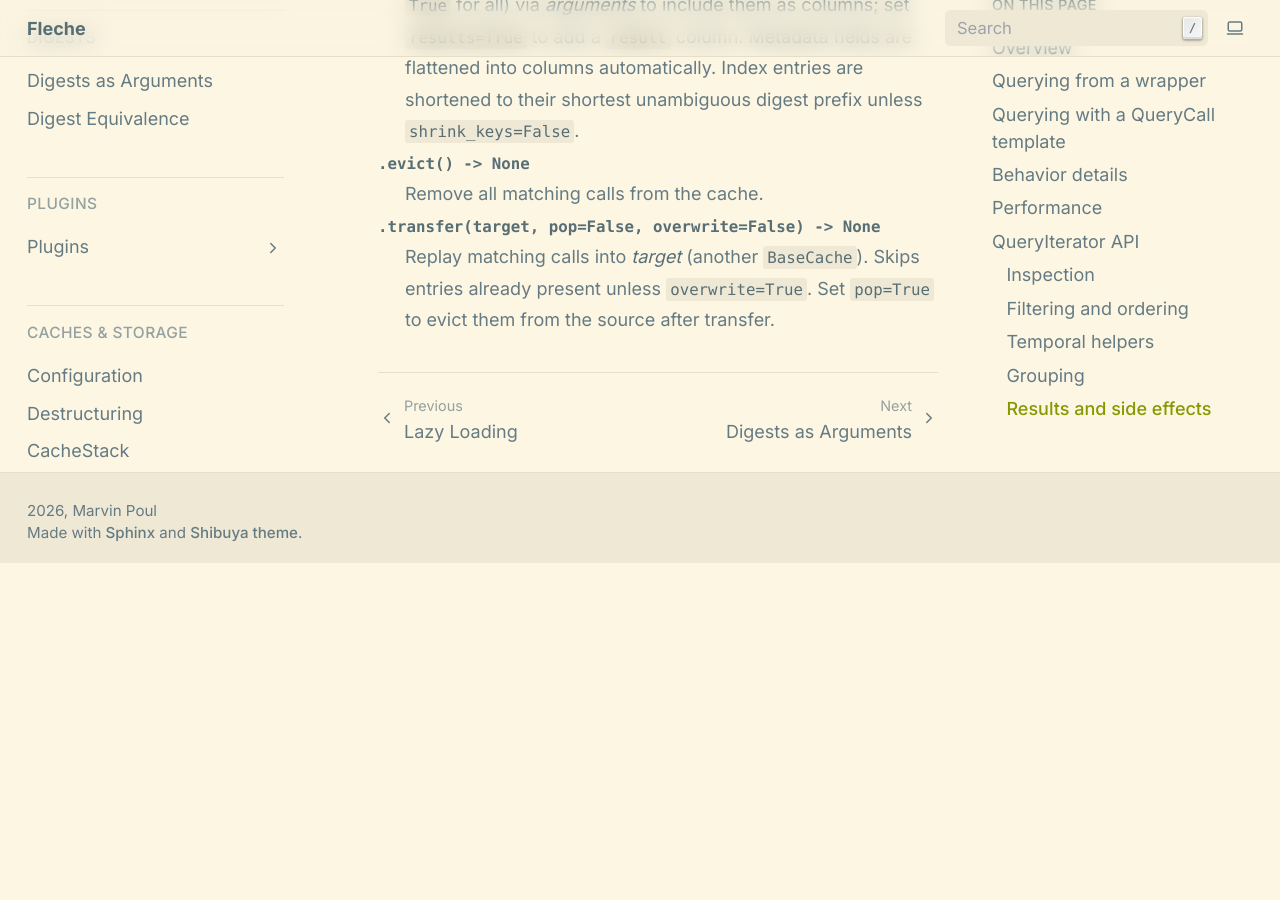
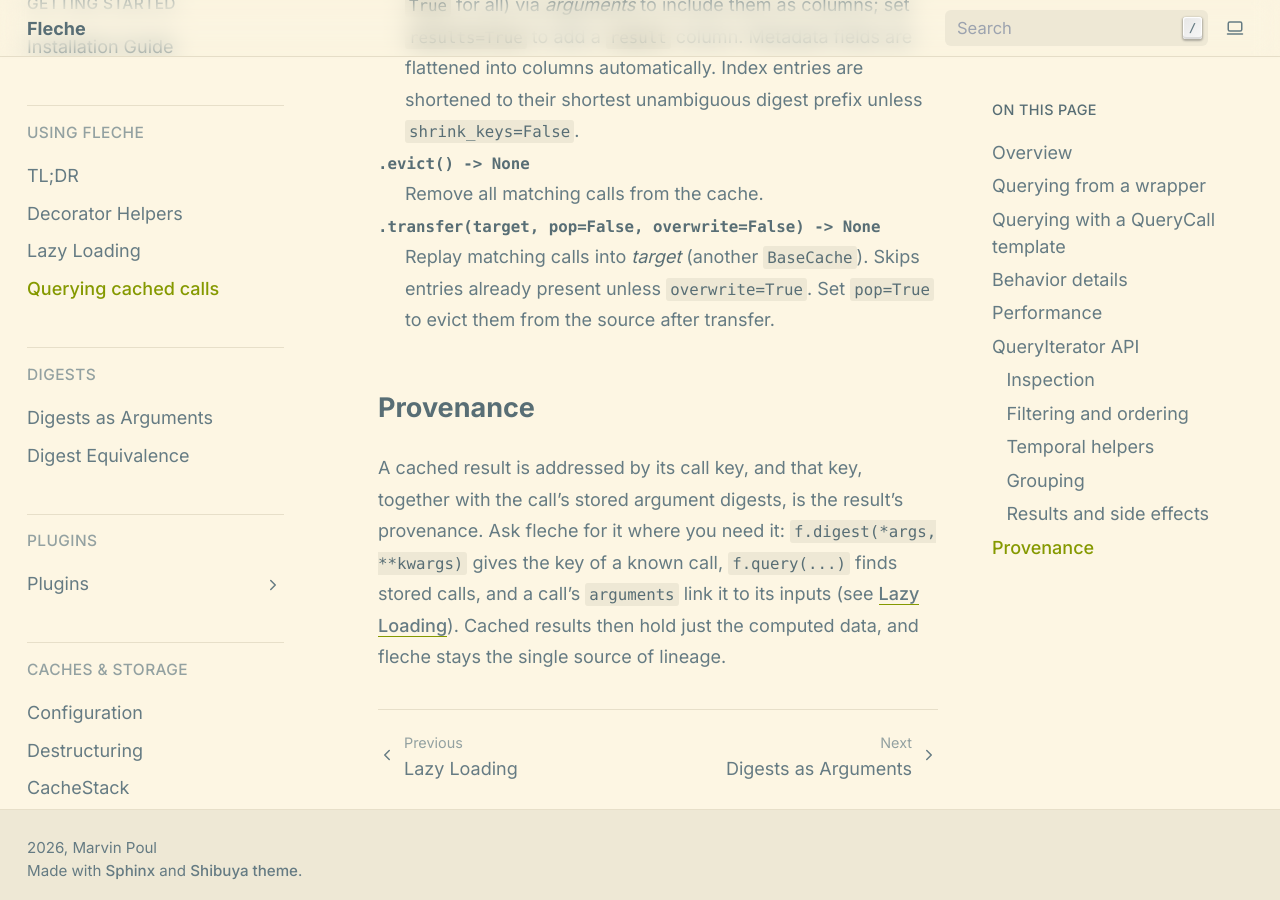
Before and after one commit to pmrv/fleche, a Sphinx documentation site: the page built from docs/usage/query.rst, in a window 1280 px wide and 900 px high, scrolled down 6295 px. Built offline with Sphinx 7.4.7, drawn with Linux system fonts in a browser that asks for light colours; pages that are not in the unit, such as notebooks, are missing from menus; before the commit the page ends 6858 px from its top, so only the background shows below that.

Commit message:
docs: provenance blurb in the usage guide and query docs
State where a cached result's lineage lives: its call key plus the call's
argument digests, available through f.digest, f.query and a call's arguments.

Co-Authored-By: Claude Opus 5.5 <noreply@anthropic.com>

```diff
--- a/docs/usage/query.rst
+++ b/docs/usage/query.rst
@@ -212,3 +212,13 @@ Results and side effects
     :class:`~fleche.caches.BaseCache`).  Skips entries already present
     unless ``overwrite=True``.  Set ``pop=True`` to evict them from the
     source after transfer.
+
+
+Provenance
+----------
+A cached result is addressed by its call key, and that key, together with the
+call's stored argument digests, is the result's provenance. Ask fleche for it
+where you need it: ``f.digest(*args, **kwargs)`` gives the key of a known call,
+``f.query(...)`` finds stored calls, and a call's ``arguments`` link it to its
+inputs (see :doc:`lazy_call`). Cached results then hold just the computed data,
+and fleche stays the single source of lineage.
```
Also changed, not shown: agents/USAGE.md (+7 -0 lines).
